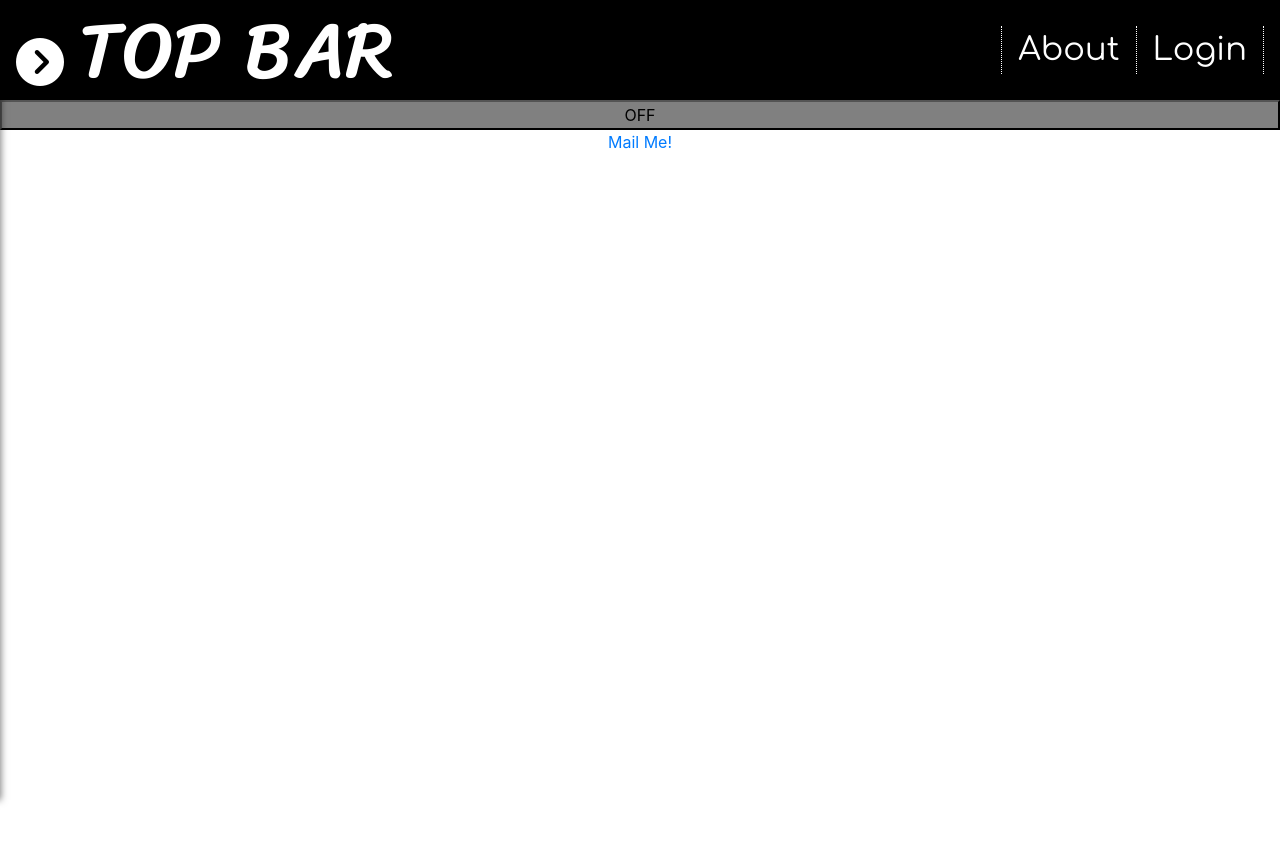
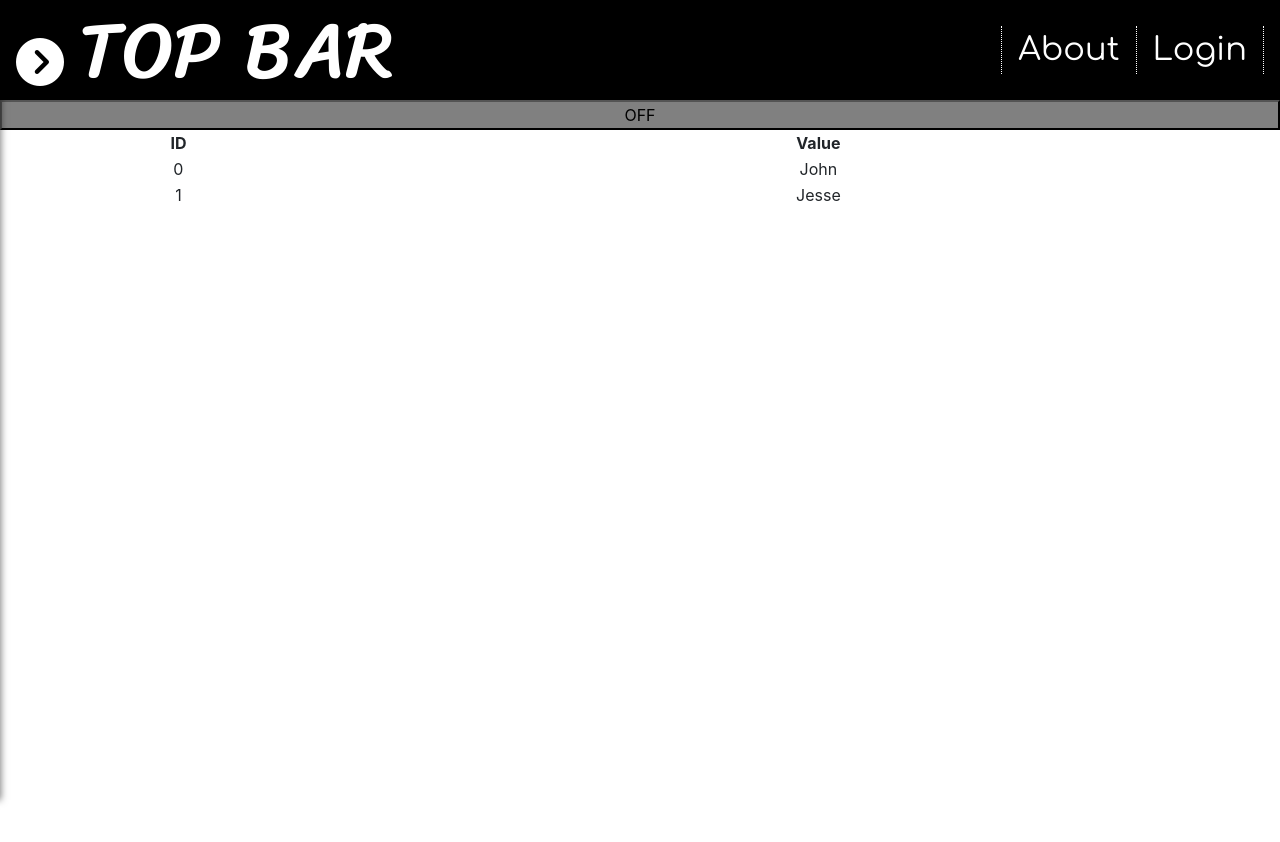
Before and after one commit to jazznerd206/Components, a React (Create React App) app in the folder components/: page / in a window 1280 px wide. Shown: the top 842 px of the page. Built offline with nearby package versions, Linux system fonts and the light colour scheme.

Commit message:
add data table

```diff
--- a/components/src/App.js
+++ b/components/src/App.js
@@ -21,6 +21,7 @@ import Accordion from './Accordion/Accordion';
 import AccordionItem from './Accordion/AccordionItem';
 import Toggle from './Toggle/Toggle';
 import MailTo from './MailTo/MailTo';
+import DataTable from './DataTable/DataTable';
 
 // ===================================================
 // loader element
@@ -123,7 +124,8 @@ function App() {
 
 
   // ===================================================
-  // ===================================================
+  // DATA TABLE PROPS
+  const dataTablePeople = ['John', 'Jesse'];
   // ===================================================
 
   return (
@@ -132,9 +134,11 @@ function App() {
       >
       <SideNav />
       <Toggle />
-      <MailTo email="206alm@gmail.com" subject="Hello" body="Hello world!">
+
+      {/* <MailTo email="206alm@gmail.com" subject="Hello" body="Hello world!">
         Mail Me!
-      </MailTo>
+      </MailTo> */}
+      <DataTable data={dataTablePeople} />
       {/* <Accordion defaultIndex="1" onItemClick={console.log}>
         <AccordionItem label="First Tab" index="1">
           Lorem ipsum
--- /dev/null
+++ b/components/src/DataTable/DataTable.js
@@ -0,0 +1,24 @@
+import React from 'react';
+
+function DataTable({ data }) {
+    return (
+        <table>
+                <thead>
+                    <tr>
+                        <th>ID</th>
+                        <th>Value</th>
+                    </tr>
+                </thead>
+                <tbody>
+                {data.map((val, i) =>
+                    <tr key={`${i}_${val}`}>
+                        <td>{i}</td>
+                        <td>{val}</td>
+                    </tr>
+                )}
+                </tbody>
+        </table>
+    );
+}
+
+export default DataTable;
```
